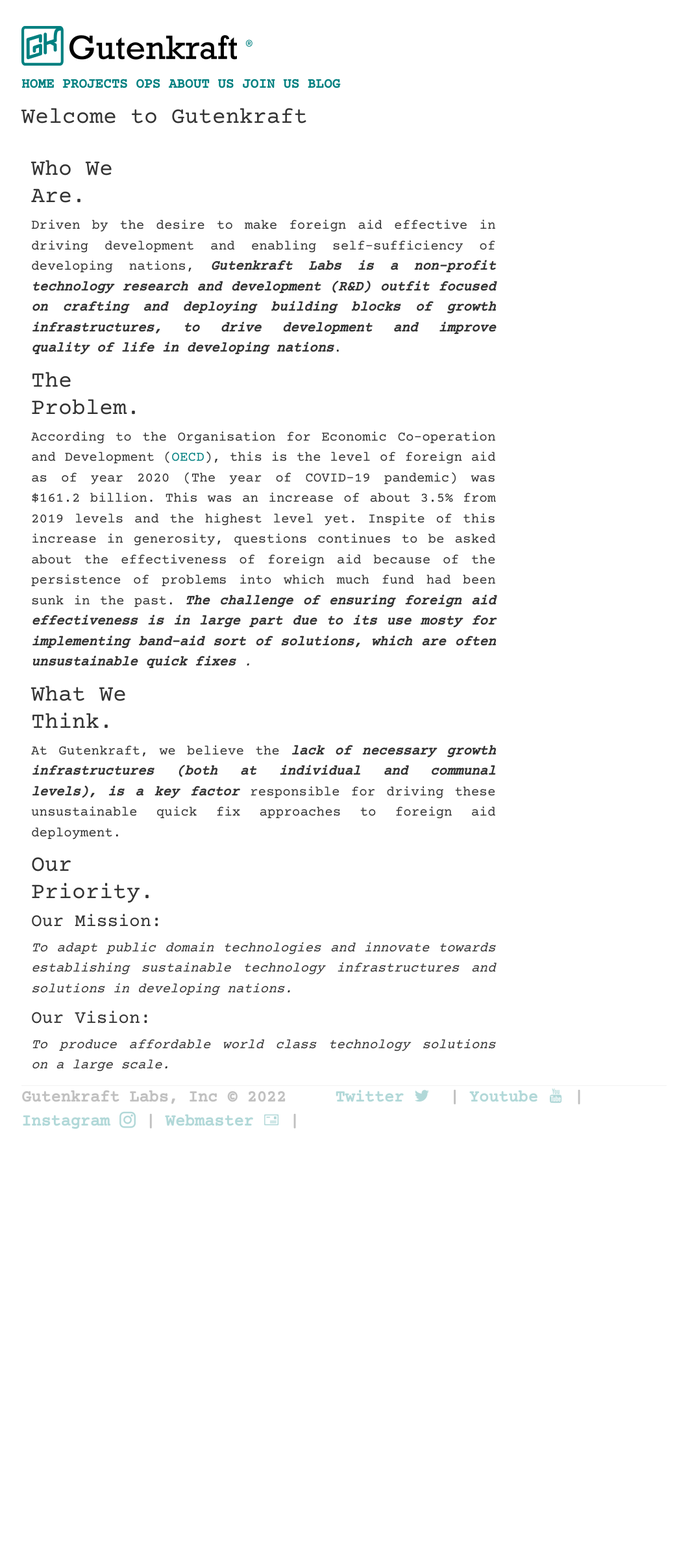
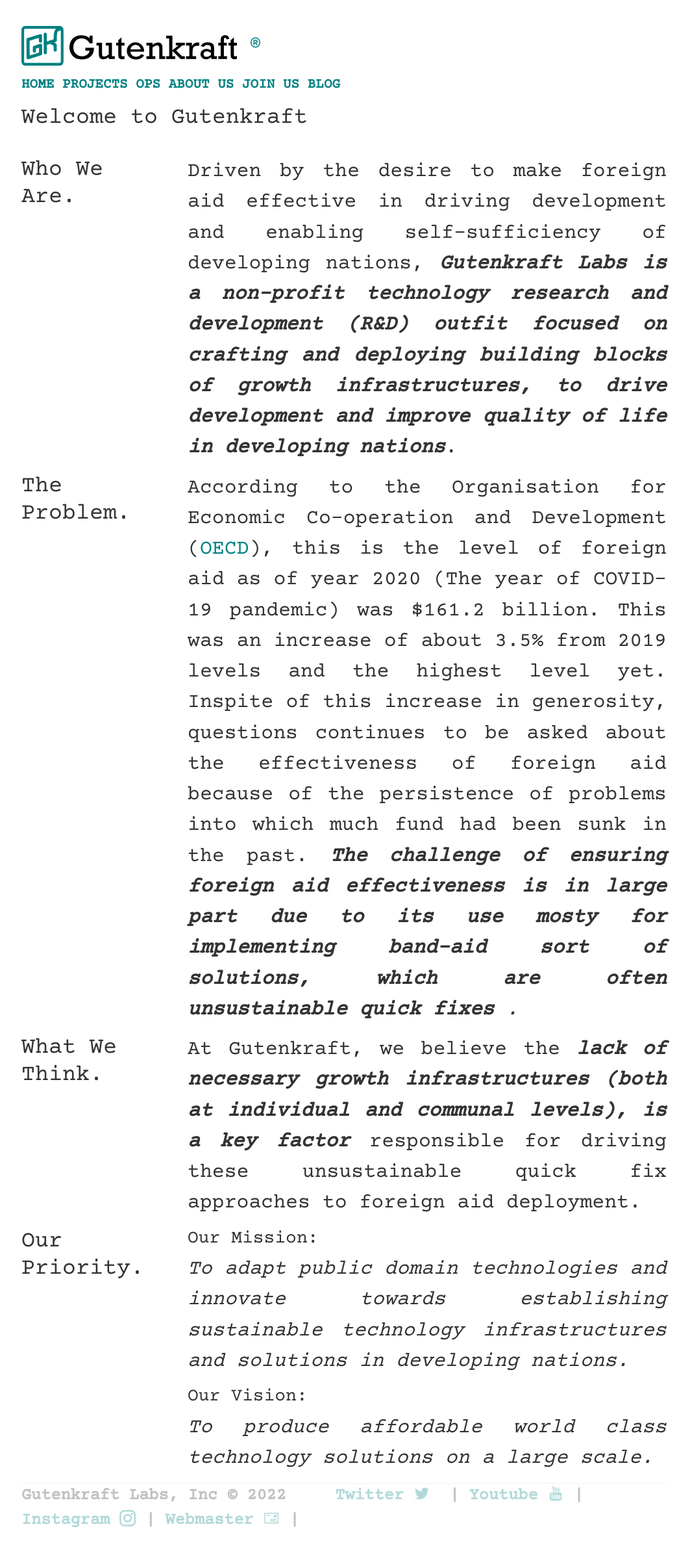
Before and after one commit to oferonmi/datafilik.github.io, a Jekyll site: the page built from index.html, in a window 1280 px wide. Shown: the whole page at 65% size, without its empty margins (110-1173 px from the left). Built offline with Jekyll 4.4.1, drawn with Linux system fonts in a browser that asks for light colours; some web fonts are replaced; before the commit the page ends 1786 px from its top, so only the background shows below that.

Commit message:
css edit

```diff
--- a/css/main.css
+++ b/css/main.css
@@ -20,7 +20,6 @@
     /* font-family: 'Fira Code', 'Cutive Mono', 'Overpass Mono', 'Courier Prime', 'Space Mono'; */
 
     font-size: 1.5em;
-    /* line-height: 1.4em; */
     color: #333;
 }
 
@@ -52,11 +51,11 @@
     text-decoration: none
 }
 
-/* p {
+p {
     font-size: 1.5em;
-    line-height: 1.4em;
-    color: #333;
-} */
+    /* line-height: 1.4em;
+    color: #333; */
+}
 
 header{
     background-color: rgba(47, 90, 47, 0);
--- a/index.html
+++ b/index.html
@@ -5,7 +5,7 @@
 
 <h1 class="text-start">Welcome to Gutenkraft</h1><br>
 
-<section>
+<section class="row">
 	<div class="col-3 text-start">
 		<h1>Who We Are.</h1>
 	</div>
@@ -16,7 +16,7 @@
 	</div>
 </section>
 
-<section>
+<section class="row">
 	<div class="col-3 text-start">
 		<h1>The Problem.</h1>
 	</div>
@@ -34,7 +34,7 @@
 	</div>
 </section>
 
-<section>
+<section class="row">
 	<div class="col-3 text-start">
 		<h1>What We Think.</h1>
 	</div>
@@ -45,7 +45,7 @@
 	</div>
 </section>
 
-<section>
+<section class="row">
 	<div class="col-3 text-start">
 		<h1>Our Priority.</h1>
 	</div>
```
